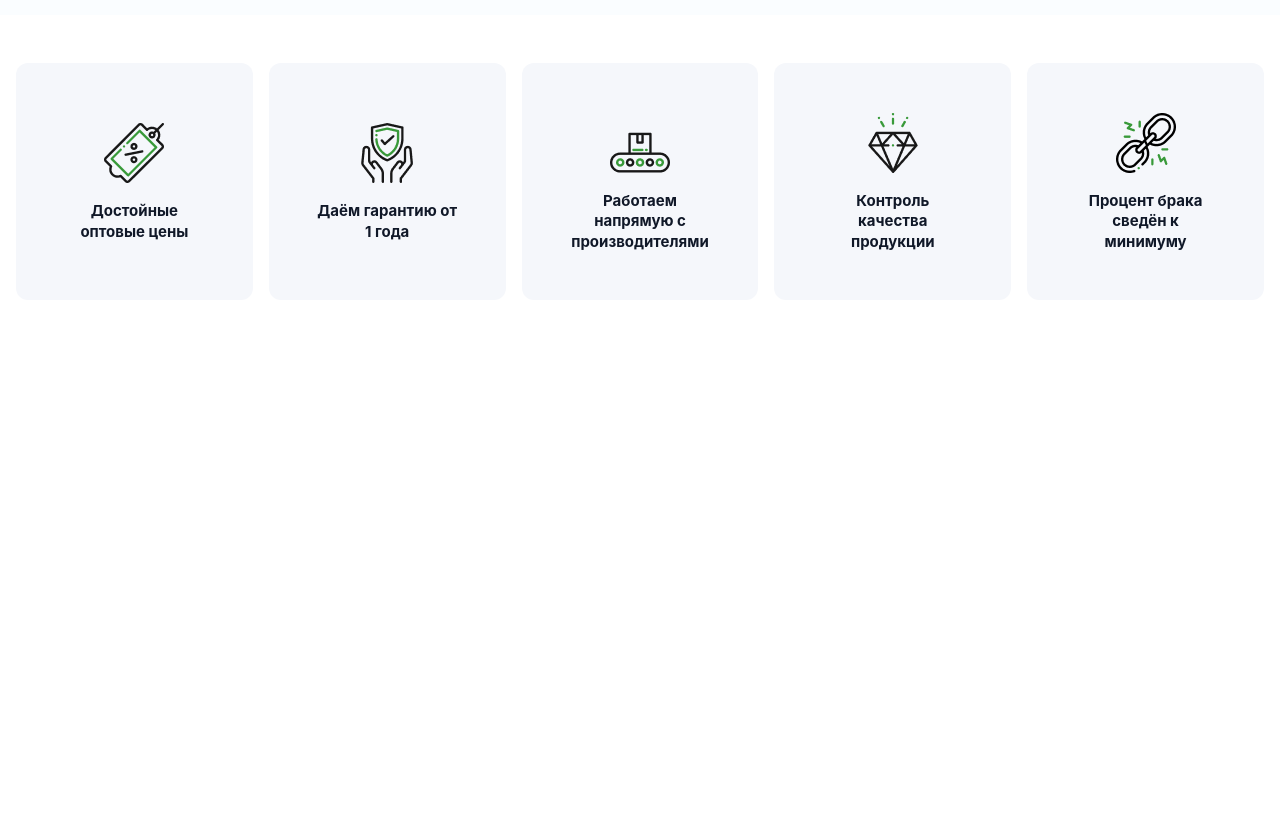
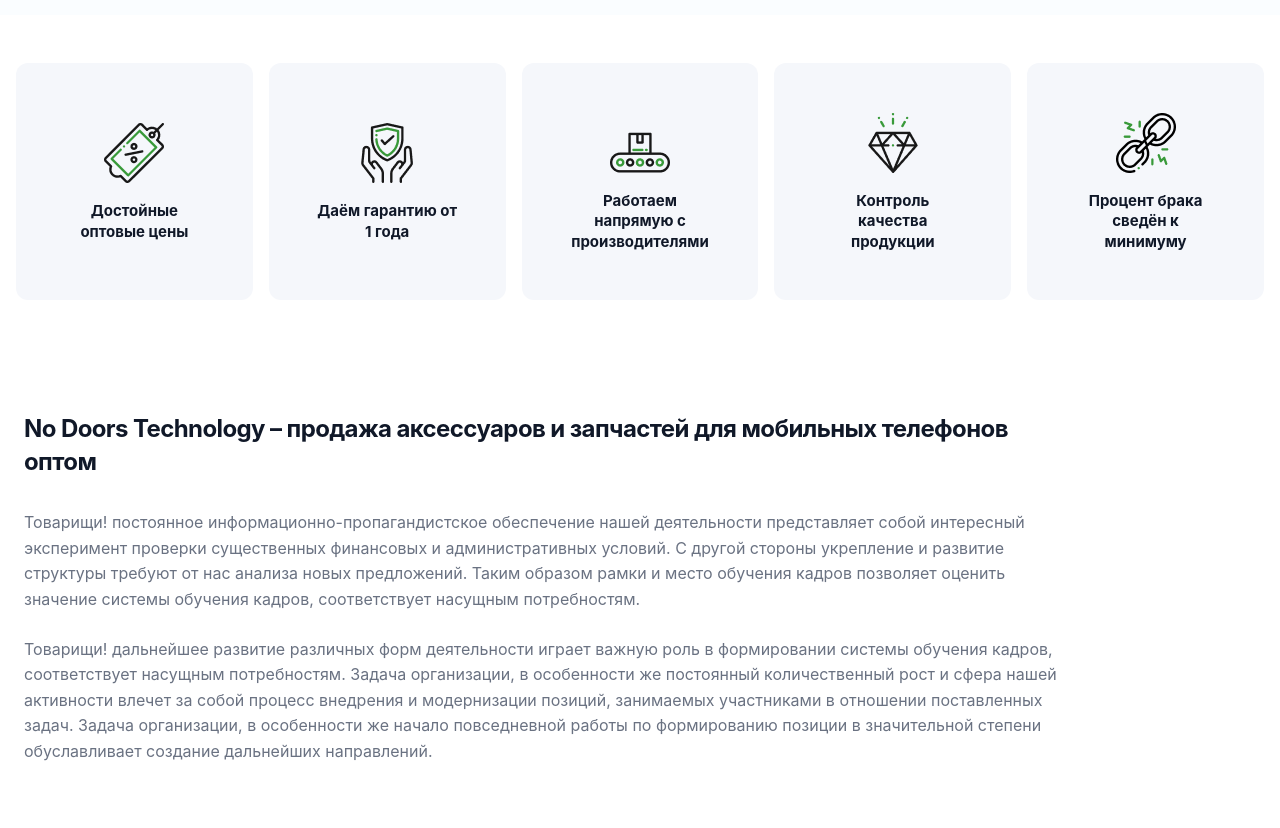
Before and after one commit to GG-absolute/page-4, a website: page index.html in a window 1280 px wide. Shown: the part 1940-2768 px from the top of the page. Before the commit the page ends 2288 px from the top, so only its background shows below. Drawn offline with nearby package versions, Linux system fonts and the light colour scheme; files that its build step writes are made by us from their sources.

Commit message:
section 6 page1 html and tailwynd

```diff
--- a/index.html
+++ b/index.html
@@ -519,5 +519,22 @@
   </div>
 </section>
 
+<section class="max-w-7xl mx-auto py-16 px-6 font-sans bg-transparent select-none">
+  <div class="max-w-[1040px]">
+    <h2 class="text-[22px] md:text-[24px] font-bold text-gray-900 leading-snug mb-8 tracking-tight">
+      No Doors Technology – продажа аксессуаров и запчастей для мобильных телефонов оптом
+    </h2>
+
+    <div class="space-y-6 text-[15px] md:text-[16px] text-gray-500 leading-[1.6] font-normal">
+      <p>
+        Товарищи! постоянное информационно-пропагандистское обеспечение нашей деятельности представляет собой интересный эксперимент проверки существенных финансовых и административных условий. С другой стороны укрепление и развитие структуры требуют от нас анализа новых предложений. Таким образом рамки и место обучения кадров позволяет оценить значение системы обучения кадров, соответствует насущным потребностям.
+      </p>
+      <p>
+        Товарищи! дальнейшее развитие различных форм деятельности играет важную роль в формировании системы обучения кадров, соответствует насущным потребностям. Задача организации, в особенности же постоянный количественный рост и сфера нашей активности влечет за собой процесс внедрения и модернизации позиций, занимаемых участниками в отношении поставленных задач. Задача организации, в особенности же начало повседневной работы по формированию позиции в значительной степени обуславливает создание дальнейших направлений.
+      </p>
+    </div>
+  </div>
+</section>
+
 </body>
 </html>
```
